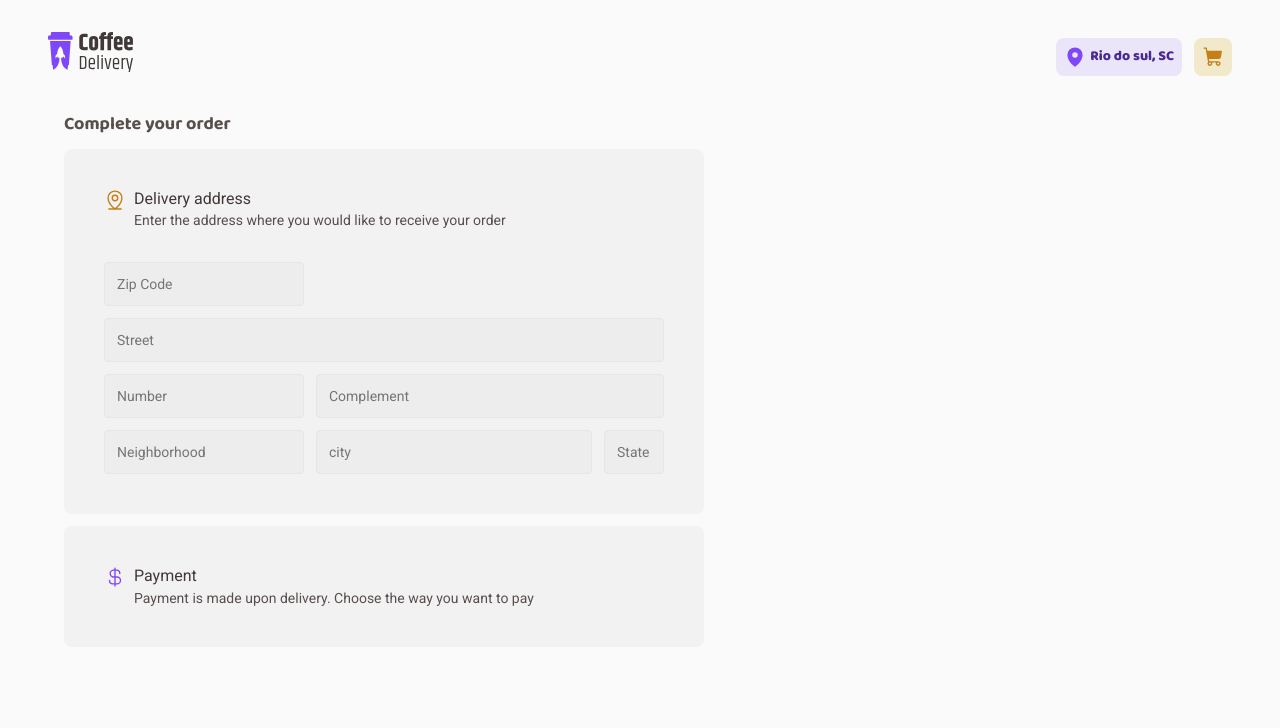
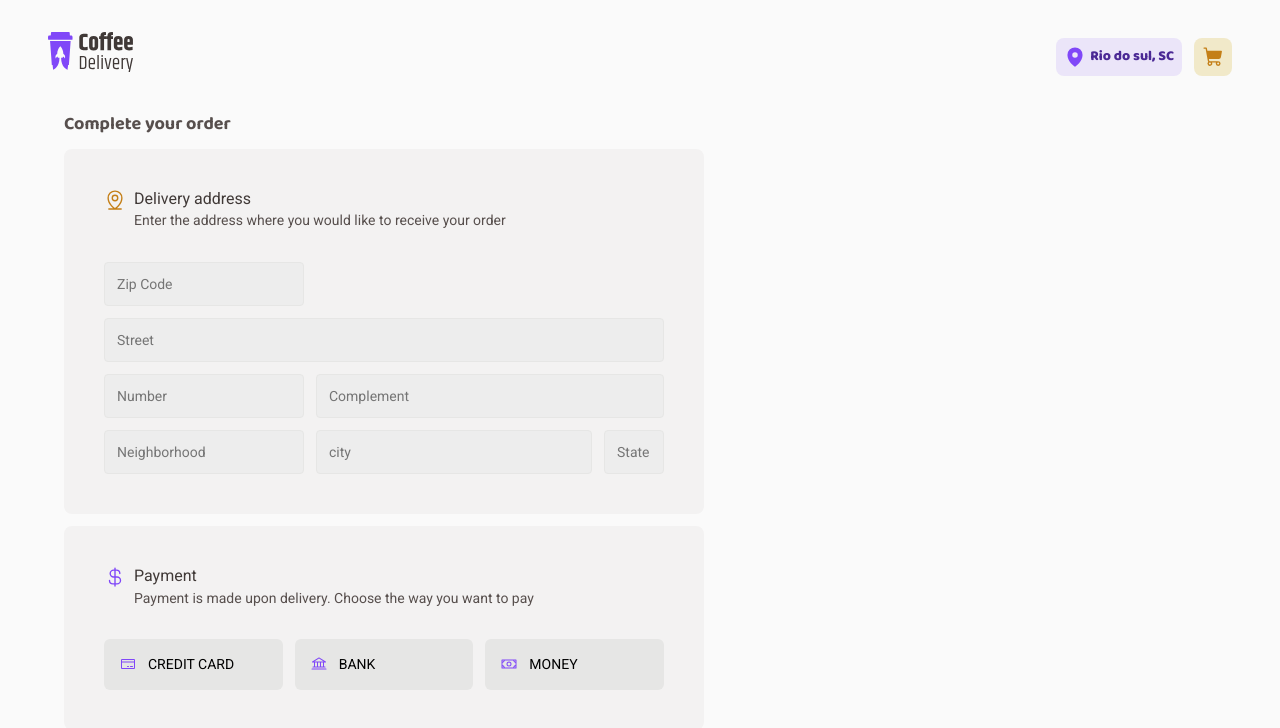
Before and after one commit to gabrielscordeiro/coffee-delivery, a React (Vite) app: page /checkout in a window 1280 px wide. Shown: the top 728 px of the page. Built offline with nearby package versions, Linux system fonts and the light colour scheme.

Commit message:
feat: 🎸 Checkout - Payment options component

```diff
--- a/src/components/header/index.tsx
+++ b/src/components/header/index.tsx
@@ -10,8 +10,6 @@ import logo from '../../assets/logo.svg'
 export function Header() {
     const { cart } = useContext(CoffeeContext)
     const cartLength = cart ? Object.keys(cart).length : 0
-
-    console.log(cart)
 
     return (
         <HeaderContainer>
--- a/src/pages/Checkout/components/CheckoutAddress/style.ts
+++ b/src/pages/Checkout/components/CheckoutAddress/style.ts
@@ -3,7 +3,7 @@ import styled from 'styled-components'
 
 import { mixins } from '@/styles/fonts.ts'
 
-export const FormAddress = styled.form`
+export const FormAddress = styled.div`
     display: flex;
     flex-wrap: wrap;
     gap: ${rem(12)};
--- a/src/pages/Checkout/components/CheckoutPayment/index.tsx
+++ b/src/pages/Checkout/components/CheckoutPayment/index.tsx
@@ -1,7 +1,8 @@
-import { CurrencyDollar } from '@phosphor-icons/react'
+import { Bank, CreditCard, CurrencyDollar, Money } from '@phosphor-icons/react'
 import { useTheme } from 'styled-components'
 
 import { CardHeader } from '@/pages/Checkout/components/CardHeader'
+import { PaymentOptions } from '@/pages/Checkout/components/CheckoutPayment/style.ts'
 import { BaseCard } from '@/pages/Checkout/style.ts'
 
 export function CheckoutPayment() {
@@ -13,6 +14,23 @@ export function CheckoutPayment() {
                 title="Payment"
                 subtitle="Payment is made upon delivery. Choose the way you want to pay"
             />
+
+            <PaymentOptions>
+                <button>
+                    <CreditCard size={16} color={theme['purple']} />
+                    Credit Card
+                </button>
+
+                <button>
+                    <Bank size={16} color={theme['purple']} />
+                    Bank
+                </button>
+
+                <button>
+                    <Money size={16} color={theme['purple']} />
+                    Money
+                </button>
+            </PaymentOptions>
         </BaseCard>
     )
 }
--- /dev/null
+++ b/src/pages/Checkout/components/CheckoutPayment/style.ts
@@ -0,0 +1,29 @@
+import { rem } from 'polished'
+import styled from 'styled-components'
+
+import { mixins } from '@/styles/fonts.ts'
+
+export const PaymentOptions = styled.div`
+    display: flex;
+    gap: ${rem(12)};
+    margin-top: ${rem(32)};
+
+    button {
+        display: flex;
+        place-items: center;
+        width: 100%;
+        gap: ${rem(12)};
+        padding: ${rem(16)};
+        background: ${(props) => props.theme['base-button']};
+        border-radius: ${rem(6)};
+        border: 0;
+        text-transform: uppercase;
+        cursor: pointer;
+        transition: all .15s ease;
+        ${mixins.fonts.textS}
+
+        &:hover {
+          background: ${(props) => props.theme['purple-light']};
+        }
+    }
+`
```
